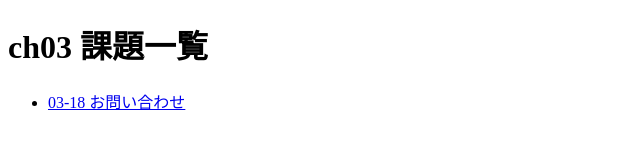
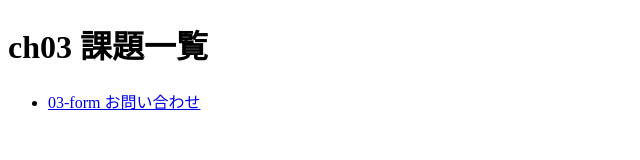
Before and after one commit to itc-n26005/ch03, a plain HTML site: page index.html in a window 1280 px wide. Shown: the full height of the page, 0-640 px from the left. Drawn offline with Linux system fonts and the light colour scheme.

Commit message:
Update link for contact form in index.html

```diff
--- a/index.html
+++ b/index.html
@@ -7,7 +7,7 @@
 <body>
     <h1>ch03 課題一覧</h1>
     <ul>
-        <li><a href="03-18/">03-18 お問い合わせ</a></li>
+        <li><a href="03-form/">03-form お問い合わせ</a></li>
     </ul>
 </body>
 </html>
```
